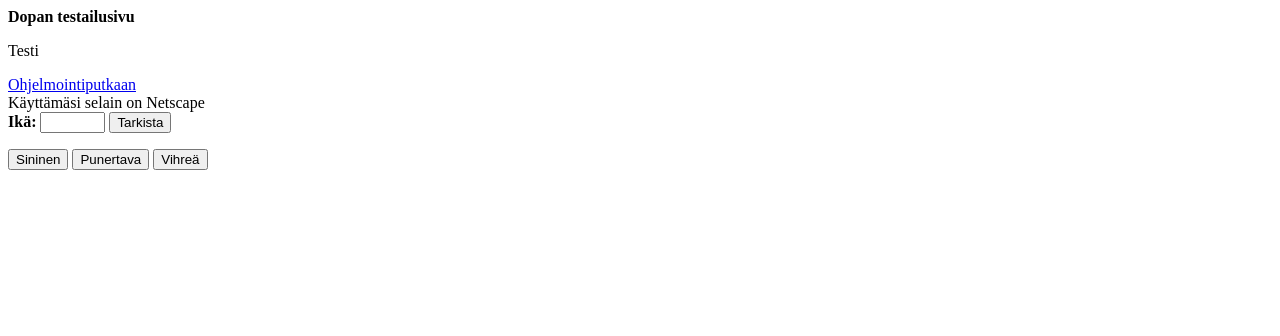
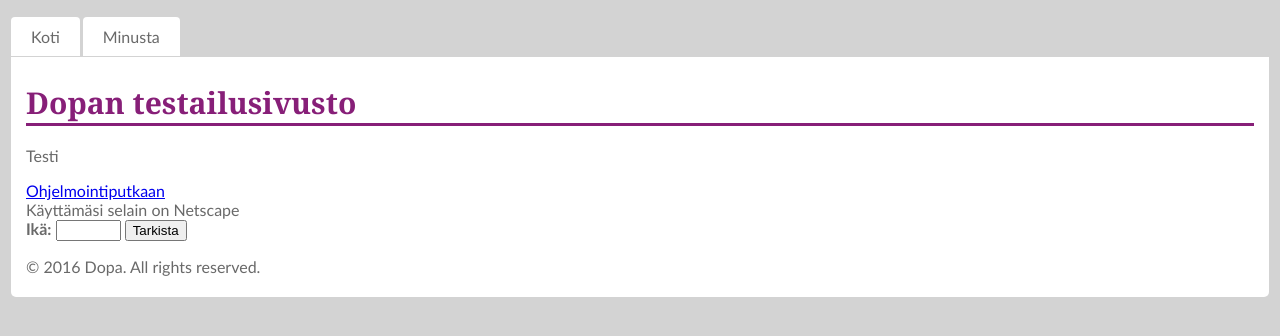
Before and after one commit to Dooris/Dooris.github.io, a plain HTML site: page index.html in a window 1280 px wide. Drawn offline with Linux system fonts and the light colour scheme.

Commit message:
Lisätty moduulijakoa ja kaunisteltu sivua

```diff
--- a/css/main.css
+++ /dev/null
@@ -1,43 +0,0 @@
-body {
-    margin: 60px auto;
-    width: 70%;
-}
-nav ul, footer ul {
-    font-family:'Helvetica', 'Arial', 'Sans-Serif';
-    padding: 0px;
-    list-style: none;
-    font-weight: bold;
-}
-nav ul li, footer ul li {
-    display: inline;
-    margin-right: 20px;
-}
-a {
-    text-decoration: none;
-    color: #999;
-}
-a:hover {
-    text-decoration: underline;
-}
-h1 {
-    font-size: 3em;
-    font-family:'Helvetica', 'Arial', 'Sans-Serif';
-}
-p {
-    font-size: 1.5em;
-    line-height: 1.4em;
-    color: #333;
-}
-footer {
-    border-top: 1px solid #d5d5d5;
-    font-size: .8em;
-}
-
-ul.posts {
-    margin: 20px auto 40px;
-    font-size: 1.5em;
-}
-
-ul.posts li {
-    list-style: none;
-}
--- a/index.html
+++ b/index.html
@@ -1,26 +1,22 @@
-<p><b>Dopan testailusivu</b></p>
+<!DOCTYPE html>
+<html>
+
+<head>
+    <meta charset="utf-8" />
+    <!-- link to main stylesheet -->
+    <!--<link rel="stylesheet" type="text/css" href="/css/main.css">-->
+    <title>Dopan testailusivu</title>
+    <link href="site.css" rel="stylesheet">
+</head>
+
+<body>
+    <nav id="nav01"></nav>
+
+    <div id="main">
+    <h1>Dopan testailusivusto</h1>
     <p>Testi</p>
 
     <script type="text/javascript">
-
-function VaihdaVari(vari)
-{
-	document.bgColor = vari;
-}
-
-function TarkistaIka()
-{
-var ika = document.lomake.ika.value;
-	// Jos ika-muuttujassa on merkkijono, on ehto tosi ja if-lause suoritetaan:
-	if(isNaN(ika))
-		alert("Antamasi syöte on virheellinen. Syötä luku!");
-    else if(ika == "")
-        alert("Syötä luku!");
-    else if(ika < 0)
-        alert("Syöta positiivinen luku!");
-    else
-        alert("Toimii");
-}
 
         var linkin_nimi = "Ohjelmointiputkaan";
         document.write(linkin_nimi.link("http://www.ohjelmointiputka.net") + "<br>");
@@ -35,10 +31,9 @@ document.write("Käyttämäsi selain on " + navigator.appName + "<br>");
         <input type="button" value="Tarkista" onclick="TarkistaIka()" />
     </form>
 
-<form name="varin_vaihto">
+    <footer id="foot01"></footer>
+    </div>
 
-	<input type="button" name="vari_1" value="Sininen" onclick="VaihdaVari('#002AFF')">
-	<input type="button" name="vari_2" value="Punertava" onclick="VaihdaVari('#FF4E00')">
-	<input type="button" name="vari_3" value="Vihreä" onclick="VaihdaVari('#397400')">
-
-</form>
+    <script src="script.js"></script>
+</body>
+</html>
--- /dev/null
+++ b/script.js
@@ -0,0 +1,30 @@
+
+function TarkistaIka()
+{
+var ika = document.lomake.ika.value;
+    // Jos ika-muuttujassa on merkkijono, on ehto tosi ja if-lause suoritetaan:
+    if(isNaN(ika))
+        alert("Antamasi syöte on virheellinen. Syötä luku!");
+    else if(ika == "")
+        alert("Syötä luku!");
+    else if(ika < 0)
+        alert("Syöta positiivinen luku!");
+    else
+        alert("Toimii");
+}
+
+/*var linkin_nimi = "Ohjelmointiputkaan";
+document.write(linkin_nimi.link("http://www.ohjelmointiputka.net") + "<br>");
+
+document.write("Käyttämäsi selain on " + navigator.appName + "<br>");*/
+
+//Navigaatio menu
+document.getElementById("nav01").innerHTML =
+ "<ul id='menu'>" +
+"<li><a href='index.html'>Koti</a></li>" +
+ "<li><a href='about.html'>Minusta</a></li>" +
+ "</ul>";
+
+//Alateksti
+document.getElementById("foot01").innerHTML =
+"<p>&copy;  " + new Date().getFullYear() + " Dopa. All rights reserved.</p>";
--- /dev/null
+++ b/site.css
@@ -0,0 +1,45 @@
+body {
+    font-family: "Trebuchet MS", Verdana, sans-serif;
+    font-size: 16px;
+     background-color: lightgrey;
+    color: #696969;
+    padding: 3px;
+}
+
+ #main {
+    padding: 5px;
+    padding-left:  15px;
+    padding-right: 15px;
+    background-color: #ffffff;
+    border-radius: 0 0 5px 5px;
+}
+
+h1 {
+    font-family: Georgia, serif;
+    border-bottom: 3px solid #871F78;
+    color: #871F78;
+    font-size: 30px;
+}
+
+ul#menu {
+    padding: 0;
+    margin-bottom: 11px;
+}
+
+ul#menu li {
+    display: inline;
+    margin-right: 3px;
+}
+
+ul#menu li a {
+    background-color: #ffffff;
+    padding: 10px 20px;
+    text-decoration: none;
+    color: #696969;
+    border-radius: 4px 4px 0 0;
+}
+
+ul#menu li a:hover {
+    color: white;
+    background-color: #871F78;
+}
```
Also changed, not shown: about.html (added, +20 -0 lines). Lines whose indentation alone changed are shown as unchanged.
